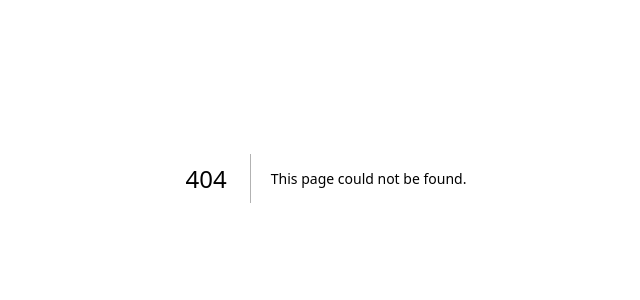
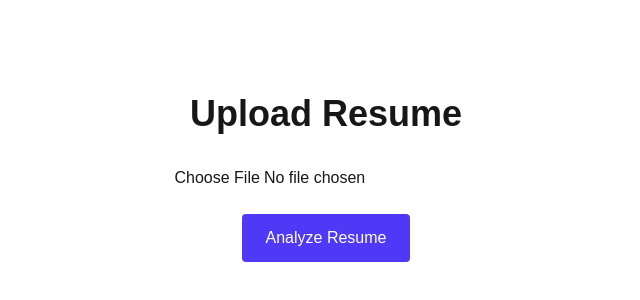
Before and after one commit to chandini31-hub/prepmate, a Next.js app: page /upload in a window 1280 px wide. Before the commit this address had no page. Shown: the part 222-522 px from the top of the page, without its empty margins (314-954 px from the left). Built offline with nearby package versions, Linux system fonts and the light colour scheme.

Commit message:
Created upload page

```diff
--- /dev/null
+++ b/app/upload/page.tsx
@@ -0,0 +1,36 @@
+"use client";
+
+import { useState } from "react";
+
+export default function UploadPage() {
+
+  const [file, setFile] = useState<File | null>(null);
+
+  return (
+    <div className="min-h-screen flex flex-col items-center justify-center">
+
+      <h1 className="text-4xl font-bold mb-8">
+        Upload Resume
+      </h1>
+
+      <input
+        type="file"
+        accept=".pdf"
+        onChange={(e) =>
+          setFile(e.target.files?.[0] || null)
+        }
+      />
+
+      {file && (
+        <p className="mt-4">
+          Selected: {file.name}
+        </p>
+      )}
+
+      <button className="bg-indigo-600 text-white px-6 py-3 rounded mt-6">
+        Analyze Resume
+      </button>
+
+    </div>
+  );
+}
```
